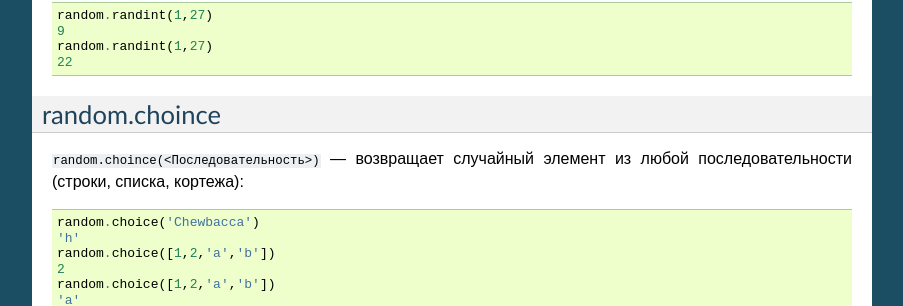
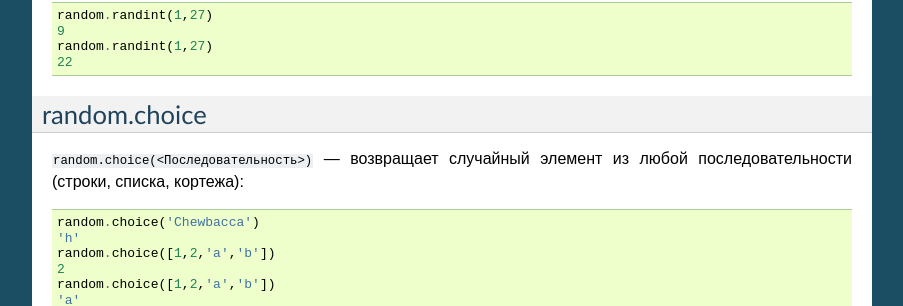
Before and after one commit to mazhartsev/python-summary, a Sphinx documentation site: the page built from docs/random.rst, in a window 1280 px wide and 900 px high, scrolled down 1122 px. Shown: the part 161-467 px from the top of the window, without its empty margins (198-1101 px from the left). Built offline with Sphinx 7.4.7, drawn with Linux system fonts in a browser that asks for light colours; formulas are drawn with MathJax 3; some of the changed text lies outside the part shown.

Commit message:
Mistype fix

```diff
--- a/docs/random.rst
+++ b/docs/random.rst
@@ -85,10 +85,10 @@ random.randint
     random.randint(1,27)
     22
 
-random.choince
+random.choice
 --------------
 
-``random.choince(<Последовательность>)`` — возвращает случайный элемент из любой последовательности (строки, списка, кортежа):
+``random.choice(<Последовательность>)`` — возвращает случайный элемент из любой последовательности (строки, списка, кортежа):
 
 .. code-block:: python
 
```
